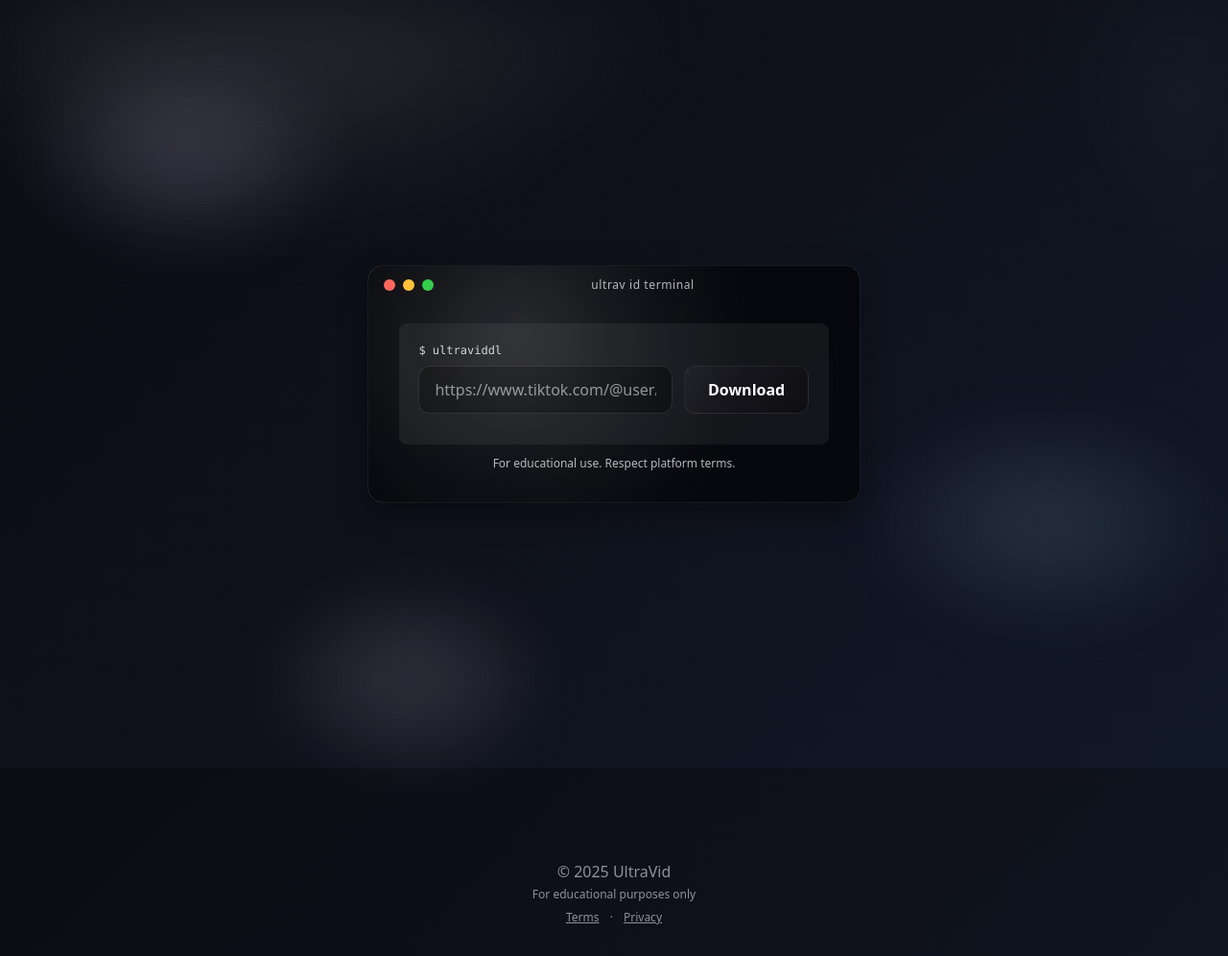
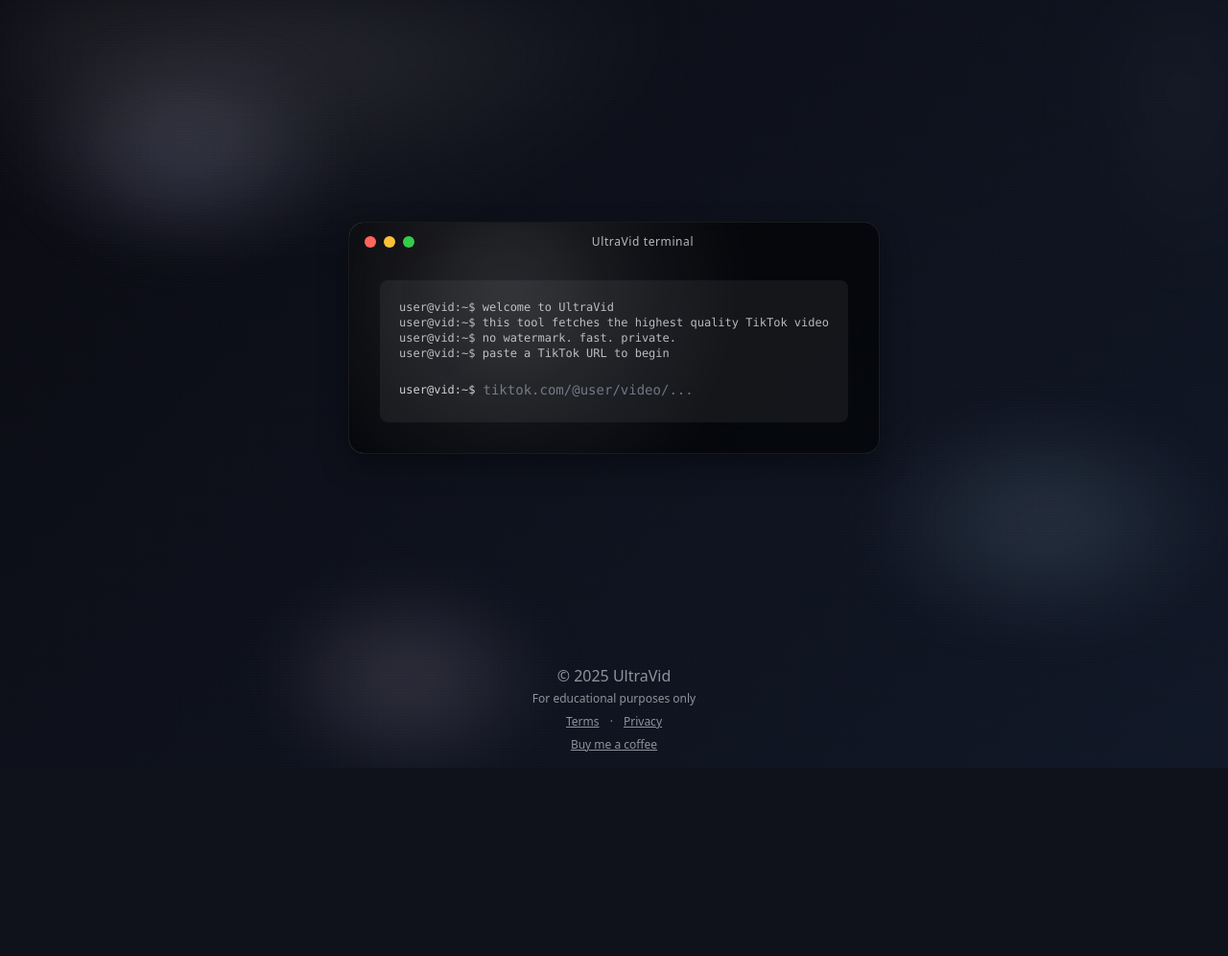
Before and after one commit to EvanGruhlkey/UltraVid-2.0, a Flask app: page / in a window 1280 px wide. Shown: the whole page at 96% size. After the commit the page ends 800 px from the top, so only its background shows below. Run offline with Flask 3, Linux system fonts and the light colour scheme; some libraries are stand-ins or nearby versions.

Commit message:
"terminal" cahnges

```diff
--- a/templates/faq.html
+++ b/templates/faq.html
@@ -34,11 +34,11 @@
                 <div class="glass-light p-5 rounded-lg">
                     <div class="font-semibold">Is UltraVid free?</div>
                     <div class="muted text-sm">Yes. No registration, no fees.</div>
-                </div>
+        </div>
                 <div class="glass-light p-5 rounded-lg">
                     <div class="font-semibold">What quality do I get?</div>
                     <div class="muted text-sm">Highest available from the source (up to 4K).</div>
-                </div>
+    </div>
                 <div class="glass-light p-5 rounded-lg">
                     <div class="font-semibold">Watermarks?</div>
                     <div class="muted text-sm">We deliver clean, watermark-free results when possible.</div>
--- a/templates/index.html
+++ b/templates/index.html
@@ -19,35 +19,36 @@
 
 
     <!-- Hero -->
-    <main class="min-h-screen flex items-center justify-center px-4">
+    <main class="min-h-screen flex items-center justify-center px-4 pb-24">
         <div class="container-hero mx-auto glass stroke gloss p-0 md:p-0 text-white overflow-hidden" id="heroGlass">
             <div class="flex items-center space-x-2 px-4 pt-3">
                 <span class="w-3 h-3 rounded-full" style="background:#ff5f56"></span>
                 <span class="w-3 h-3 rounded-full" style="background:#ffbd2e"></span>
                 <span class="w-3 h-3 rounded-full" style="background:#27c93f"></span>
-                <div class="flex-1 text-center text-xs tracking-wider muted">ultrav id terminal</div>
+                <div class="flex-1 text-center text-xs tracking-wider muted">UltraVid terminal</div>
                 </div>
             <div class="px-6 py-6 md:px-8 md:py-8" style="--carousel-duration: 180s;">
-                <div class="glass-light rounded-lg p-4 md:p-5">
-                    <div class="text-xs font-mono mb-2 opacity-80">$ ultraviddl</div>
-                    <form id="downloadForm" class="space-y-3">
-                        <div class="flex flex-col md:flex-row gap-3">
-                            <input type="url" id="url" name="url" required class="input-glass flex-1 px-4 py-3" placeholder="https://www.tiktok.com/@user/video/...">
-                            <button type="submit" class="btn-glass px-6 py-3 font-semibold">Download</button>
+                <div class="glass-light rounded-lg p-4 md:p-5 w-full max-w-2xl mx-auto">
+                    <pre id="termLog" class="text-xs font-mono muted whitespace-pre-wrap" style="min-height: 5rem;"></pre>
+                    <form id="downloadForm" class="space-y-2" style="display:none">
+                        <div class="w-full flex items-center py-1 font-mono">
+                            <span class="text-xs opacity-80 pr-2">user@vid:~$</span>
+                            <input type="url" id="url" name="url" required class="bg-transparent border-0 outline-none focus:outline-none focus:ring-0 flex-1 text-sm text-gray-200 placeholder-gray-500" placeholder="tiktok.com/@user/video/..." style="caret-color:#fff">
                 </div>
             </form>
-                    <pre id="termLog" class="mt-3 text-xs font-mono muted whitespace-pre-wrap"></pre>
         </div>
-                <p class="text-xs mt-3 text-center muted">For educational use. Respect platform terms.</p>
+
+            </div>
+
                                 </div>
                             </div>
 
 
     </main>
 
-    <!-- Minimal Footer with Legal Links -->
-    <footer class="mt-16 w-full footer-min">
-        <div class="w-full px-4 py-8">
+    <!-- Minimal Footer with Legal Links (sticky) -->
+    <footer class="w-full footer-min fixed left-0 right-0 bottom-0" style="z-index:10; background: transparent; border: 0">
+        <div class="w-full px-4 py-4">
             <div class="max-w-6xl mx-auto text-center">
                 <p>© 2025 UltraVid</p>
                 <p class="text-xs mt-1">For educational purposes only</p>
@@ -55,6 +56,9 @@
                     <a href="/terms-of-service" class="underline hover:opacity-80">Terms</a>
                     <span class="mx-2">·</span>
                     <a href="/privacy-policy" class="underline hover:opacity-80">Privacy</a>
+                </p>
+                <p class="text-xs mt-2">
+                    <a href="https://buymeacoffee.com/evangruhlkey" target="_blank" rel="noopener" class="underline hover:opacity-80">Buy me a coffee</a>
                 </p>
             </div>
         </div>
@@ -108,6 +112,47 @@
                 log.textContent += 'error: ' + (error.message || error.toString()) + '\n';
             }
         });
+        // typewriter intro with smooth, time-based animation, then reveal prompt
+        (function(){
+            const log = document.getElementById('termLog');
+            const form = document.getElementById('downloadForm');
+            if(!log || !form) return;
+            const lines = [
+                "user@vid:~$ welcome to UltraVid",
+                "user@vid:~$ this tool fetches the highest quality TikTok video",
+                "user@vid:~$ no watermark. fast. private.",
+                "user@vid:~$ paste a TikTok URL to begin"
+            ];
+
+            const sleep = (ms)=> new Promise(r=>setTimeout(r, ms));
+
+            function typeOut(text, cps=60){
+                return new Promise(resolve=>{
+                    const base = log.textContent;
+                    const start = performance.now();
+                    const interval = 1000 / cps;
+                    function frame(now){
+                        const elapsed = now - start;
+                        const count = Math.min(text.length, Math.floor(elapsed / interval));
+                        log.textContent = base + text.slice(0, count);
+                        if(count < text.length){
+                            requestAnimationFrame(frame);
+                        } else {
+                            resolve();
+                        }
+                    }
+                    requestAnimationFrame(frame);
+                });
+            }
+
+            (async () => {
+                for (const l of lines){
+                    await typeOut(l + "\n", 60);
+                    await sleep(80);
+                }
+                form.style.display = 'block';
+            })();
+        })();
         // interactive gloss
         (function(){
             const g = document.getElementById('heroGlass');
--- a/templates/supported_platforms.html
+++ b/templates/supported_platforms.html
@@ -35,7 +35,7 @@
                     <i class="fab fa-tiktok text-3xl mb-2"></i>
                     <div class="font-semibold">TikTok</div>
                     <div class="muted text-sm">Full support</div>
-                </div>
+                    </div>
                 <div class="glass-light p-5 rounded-lg text-center">
                     <i class="fab fa-youtube text-3xl mb-2"></i>
                     <div class="font-semibold">YouTube</div>
```
Also changed, not shown: templates/how_to_use.html (+4 -4 lines), templates/video_quality_guide.html (+4 -4 lines). Lines whose indentation alone changed are shown as unchanged.
